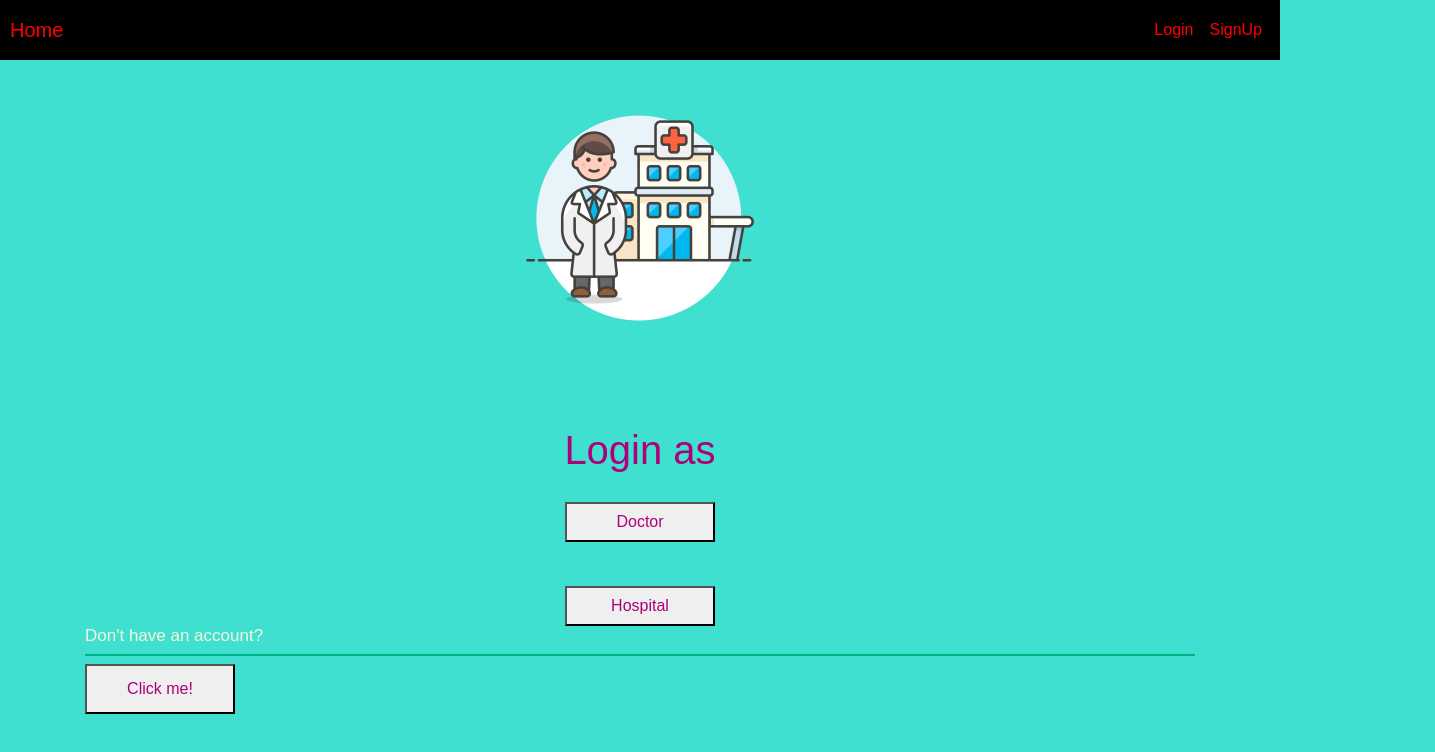
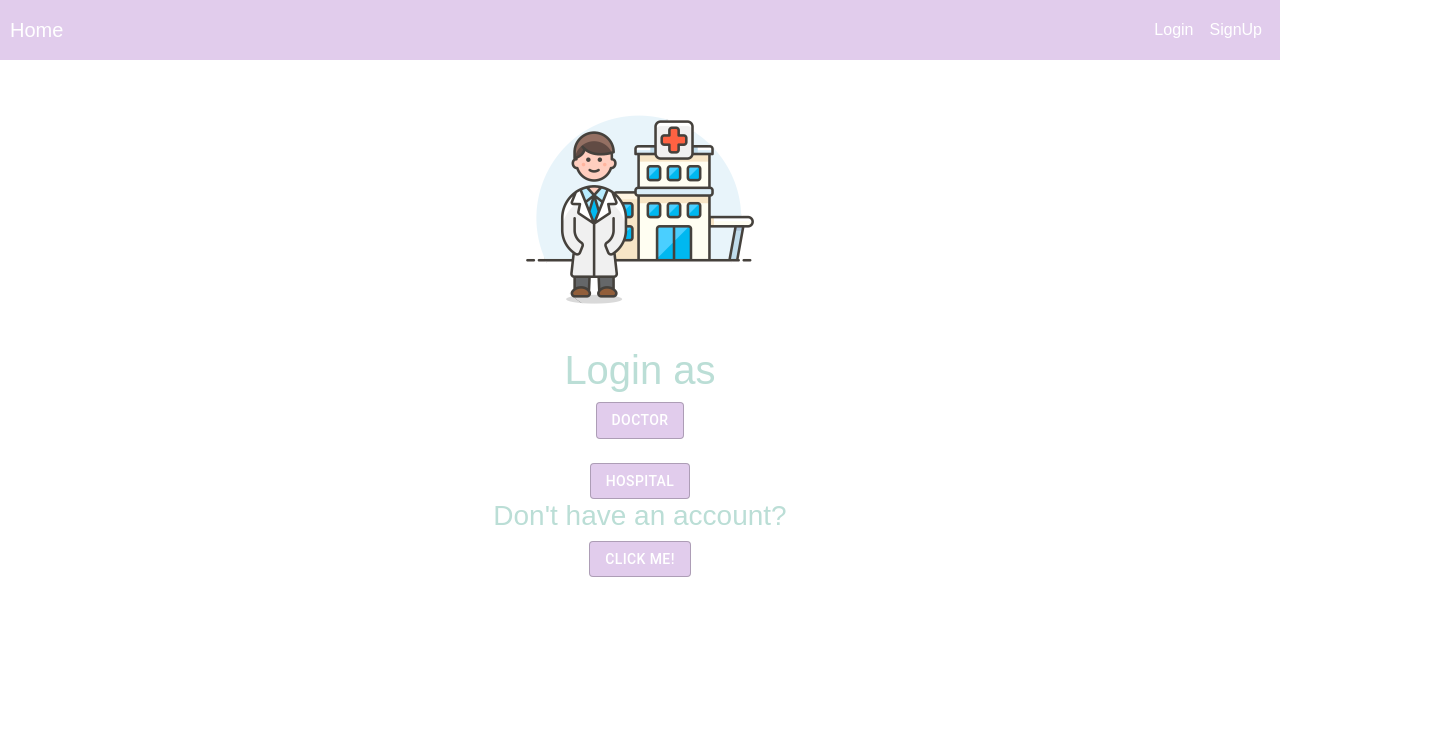
Before and after one commit to MohammadHijaz/Tabeeb-schedule, a React (Create React App) app: page / in a window 1280 px wide. Shown: the top 752 px of the page, 1435 px wide, since content can reach past the window. Built offline with nearby package versions, Linux system fonts and the light colour scheme.

Commit message:
fixed styling

```diff
--- a/src/Screens/CodesGen.js
+++ b/src/Screens/CodesGen.js
@@ -4,7 +4,7 @@ import Styles from 'styled-components';
 import Button from '@material-ui/core/Button';
   const MainContainer = Styles.div`
   display : flex;
-  background-color: turquoise;
+  background-color: #e1ccec;
   align-items: center;
   flex-direction : column;
   justify-content: center;
@@ -13,8 +13,8 @@ import Button from '@material-ui/core/Button';
   width : 100%;
   padding : 15px;
   .hide {
-    font-size : 0%;
-    background-color: turquoise;
+  font-size : 0%;
+  background-color: #e1ccec;
   }
   .box-container {
     display : flex;
@@ -26,7 +26,9 @@ import Button from '@material-ui/core/Button';
     height : 100%;
     .box {
       width: 20px;
-      border: 15px solid green;
+      border: 10px ;
+      border-style: dotted;
+      border-color: #bbded6;
       padding: 50px;
       margin: 20px;
       text-align: center;
@@ -38,9 +40,9 @@ export default class CodesGen extends Component {
 
         state = {
             code : "",
-            Text : "Copy Text",
+            Text : "Copy Code",
             Generate : true,
-            copiedTextColor : 'black',
+            copiedTextColor : 'white',
         }
         Generate = () => {
             let s = "";
@@ -56,7 +58,7 @@ export default class CodesGen extends Component {
           copystring.select();
           document.execCommand('copy');
           this.setState({Text : "Text Copied Successfully!!"})
-          this.setState({copiedTextColor : 'green'})
+          this.setState({copiedTextColor : 'white'})
         }
   render() {
     if(this.state.Generate){this.setState({code : this.Generate()})}
@@ -68,7 +70,7 @@ export default class CodesGen extends Component {
           ref={(textarea) => this.textArea = textarea}
           value={this.state.code}
           />
-        <h1>Here is Your Code</h1>
+        <h1 style= {{color:'white'}}>Here is Your Code</h1>
         <div class="box-container">
               <p class="box">{this.state.code[0]}</p>
               <p class="box">{this.state.code[1]}</p>
@@ -76,7 +78,7 @@ export default class CodesGen extends Component {
               <p class="box">{this.state.code[3]}</p>
         </div>
         <br/>
-        <Button style={{color : 'red', backgroundColor : 'blue'}} onClick={() => this.Copy()}>Copy</Button>
+        <Button style={{color : 'white', backgroundColor : '#bbded6'}} onClick={() => this.Copy()}>Copy</Button>
         <span style={{color : this.state.copiedTextColor , fontWeight : 'bold'}}>{this.state.Text}</span>
       </MainContainer>
     );
--- a/src/Screens/LogInAsDr.js
+++ b/src/Screens/LogInAsDr.js
@@ -13,6 +13,8 @@ const Container = styles.div `
   height : 60%;
   width : 100%;
   padding : 10px;
+  background-color: white;
+
 }
 `
 export class LoginAsDr extends Component {
--- a/src/Screens/Login.js
+++ b/src/Screens/Login.js
@@ -1,30 +1,31 @@
 import React, { Component } from 'react'
-import "../css/Login.css";
 import Doc from "../Images/doc.png";
+import Button from '@material-ui/core/Button';
+import { positions } from '@material-ui/system';
 class Login extends Component {
   render() {
     return (
-      <div className="container">
+      <div className='container'>
         <div>
-          <img src={Doc} alt="doc"/>
+          <img src={Doc} alt="doc" />
         </div>
-
-
-        <h1 className='primary'> Login as</h1>
+        <h1 style= {{color:'#bbded6'}}> Login as</h1>
         <a href="LoginDr">
-            <button className="Doc">Doctor</button>
+          <Button variant="outlined" style={{color : 'white', backgroundColor : '#e1ccec'}}>Doctor</Button>
         </a>
-        <br/><br/>
+        <br /><br />
         <a href="LoginHl">
-            <button className="Doc">Hospital</button>
+          <Button variant="outlined" style={{color : 'white', backgroundColor : '#e1ccec'}}>Hospital</Button>
         </a>
-        <h3 className="text" > Don't have an account?</h3>
+        <h3 style= {{color:'#bbded6'}} > Don't have an account?</h3>
         <a href="SignUp">
-            <button className="button">Click me!</button>
+        <Button variant="outlined" style={{color : 'white', backgroundColor : '#e1ccec'}} r={1200} >Click me!</Button>
         </a>
       </div>
     );
   }
 }
-
+const theme = {
+  spacing: 8,
+}
 export default Login;
--- a/src/Screens/Navigationbar.js
+++ b/src/Screens/Navigationbar.js
@@ -3,18 +3,18 @@ import {Nav,Navbar} from 'react-bootstrap';
 import styles from 'styled-components';
 const Container = styles.div`
 .navbar {
-  background-color : black;
+  background-color : #e1ccec;
   padding : 10px
 }
 .navbar-brand {
   position : realtive;
-  color : red;
+  color : white;
   .text1 {
     visibility: hidden;
     font-size : 14px;
     width: 120px;
-    background-color: black;
-    color: white;
+    background-color: #e1ccec;
+    color: black;
     padding-left: 10px;
     border-radius: 0px;
     top: -5px;
@@ -25,19 +25,19 @@ const Container = styles.div`
     visibility: visible;
   }
   &:hover {
-    color : blue;
+    color : white;
   }
 }
  .navbar-nav .nav-link {
-  color : red;
+  color : white;
   &:hover {
-    color : blue;
+    color : white;
   }
 }
 .navbar-nav .nav-link.active {
   color : white;
   &:hover {
-    color : blue;
+    color : white;
   }
 }
 `
--- a/src/css/Login.css
+++ b/src/css/Login.css
@@ -2,37 +2,38 @@ body {
     margin: 0;
     padding: 0;
     font-family: sans-serif;
-    background-color: turquoise;
+    background-color:white;
   }
 
 
 .container {
-    text-align: center;
-  margin-top: 30px;
+  height:200px;
+  width: 240px;
+  align-items: center; /* Can be changed in the live sample */
+  background-color: white;
 
 
   }
 
 
 .primary{
-    color:rgb(173, 0, 121)
+    color: white
 }
 .Doc{
     width: 150px;
     height: 40px;
-    color: rgb(173, 0, 121);
+    color: white
 }
 
 
 .text{
     text-align:left ;
-    color: beige;
+    color: white;
     font-size: 17px;
 
 }
 .button{
    margin-right:1200px;
-   width: 100px;
-   height: 40px;
-   color: rgb(173, 0, 121);
+
+
 }
--- a/src/css/SignUp.css
+++ b/src/css/SignUp.css
@@ -2,7 +2,7 @@ body {
     margin: 0;
     padding: 0;
     font-family: sans-serif;
-    background-color: turquoise;
+    background-color: white;
   }
 
 .container {
```
